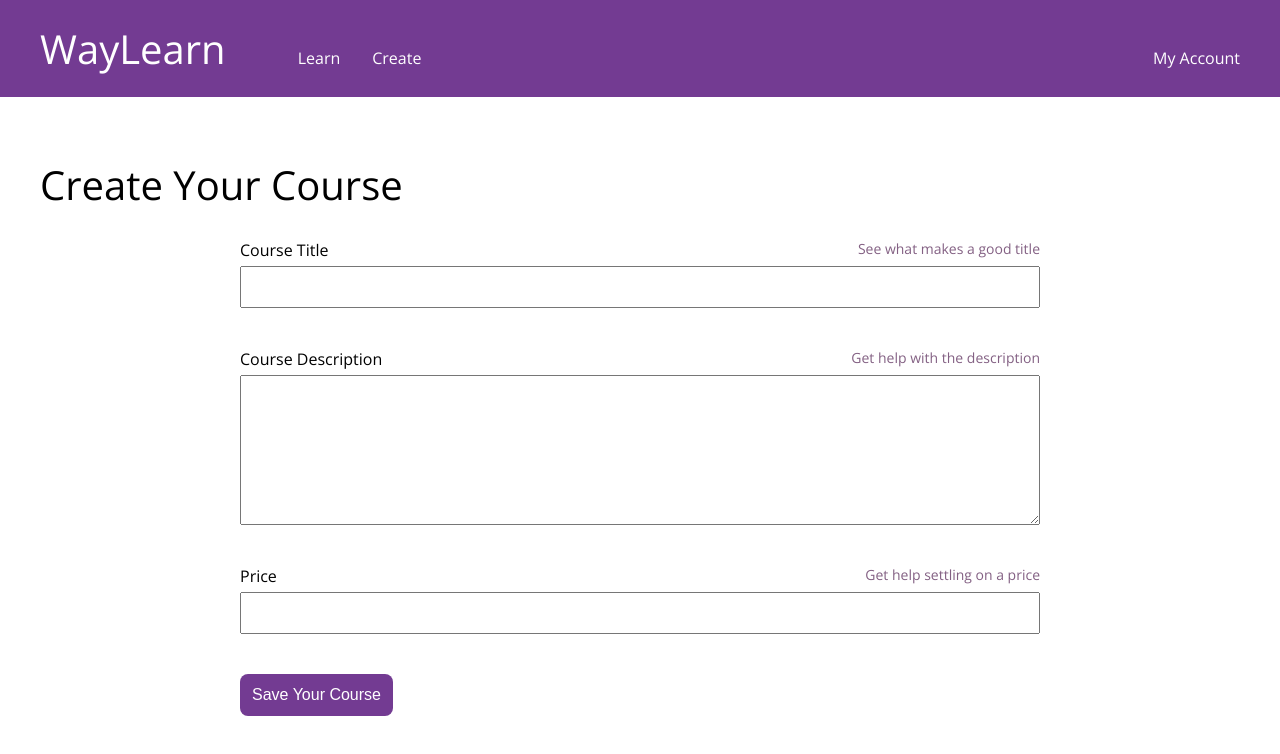
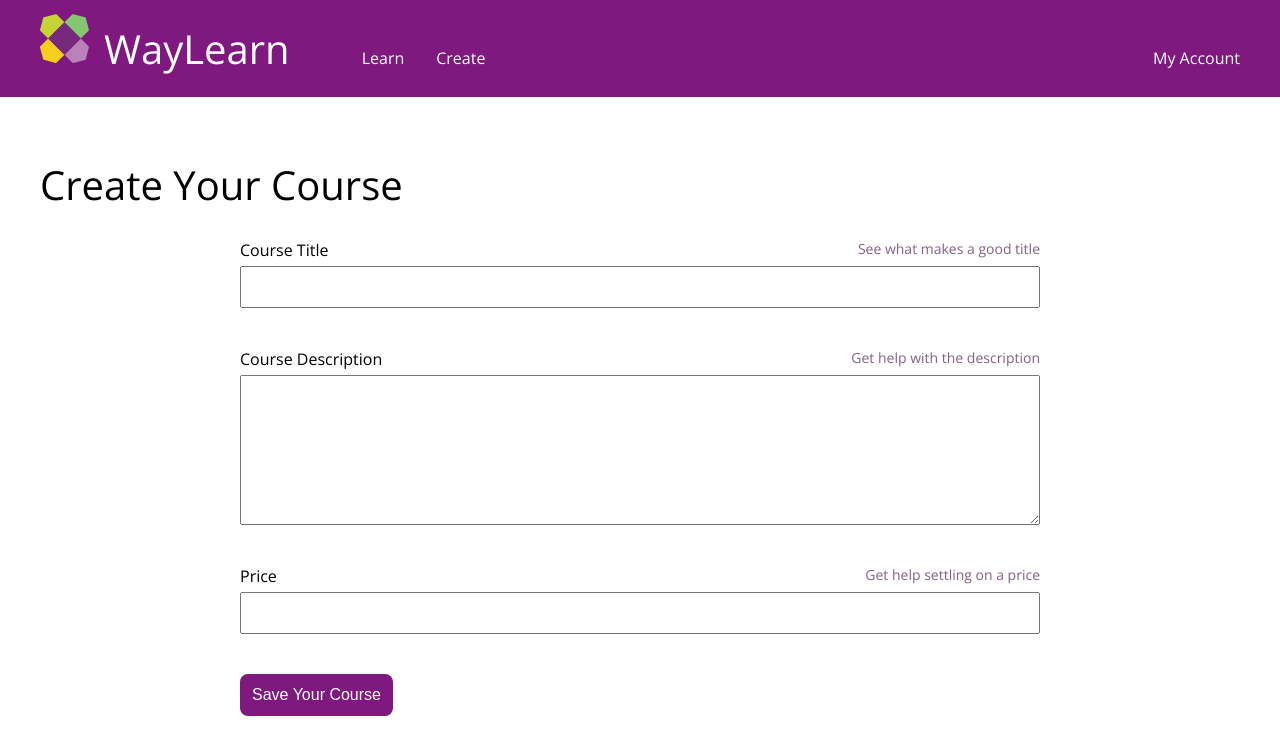
Before and after one commit to akiryk/nextjs-home-learning, a Next.js app: page /create in a window 1280 px wide. Shown: the top 754 px of the page. Built offline with nearby package versions, Linux system fonts and the light colour scheme.

Commit message:
cleaning

```diff
--- a/src/component/Navbar.js
+++ b/src/component/Navbar.js
@@ -9,7 +9,10 @@ const NavBar = () => {
       <div className={styles.innerWrapper}>
         <Link href="/">
           <h1 className={styles.brandTitle}>
-            <a className={styles.brandLink}>WayLearn</a>
+            <a>
+              <img src="/wf-logo.svg" className={styles.brandLogo} />
+              <span className={styles.brandLink}>WayLearn</span>
+            </a>
           </h1>
         </Link>
 
--- a/src/component/Navbar.module.scss
+++ b/src/component/Navbar.module.scss
@@ -1,7 +1,13 @@
 .siteHeader {
-  background-color: #733b92;
+  background-color: #7f187f;
   margin-bottom: 60px;
   color: #fff;
+}
+
+.brandLogo {
+  width: 50px;
+  margin-right: 14px;
+  margin-top: -8px;
 }
 
 .innerWrapper {
--- a/src/pages/details/Detail.module.scss
+++ b/src/pages/details/Detail.module.scss
@@ -43,7 +43,7 @@
   &:hover {
     cursor: pointer;
     &::after {
-      box-shadow: inset 0 0 80px black;
+      box-shadow: inset 0 0 80px rgba(255, 255, 255, 0.5);
     }
   }
 }
--- a/src/styles/globals.css
+++ b/src/styles/globals.css
@@ -27,7 +27,7 @@ a:hover {
 .button {
   cursor: pointer;
   padding: 12px;
-  background-color: #733b92;
+  background-color: #7f187f;
   color: #fff;
   font-size: 16px;
   border-radius: 8px;
```
Also changed, not shown: public/wf-logo.svg (added).
